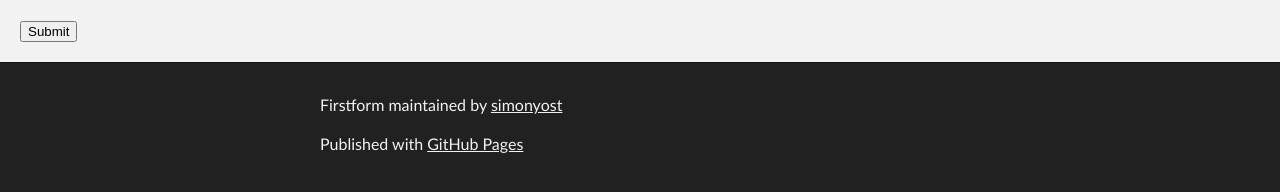
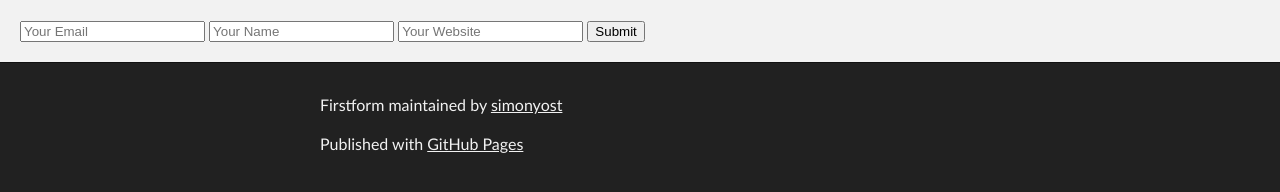
Before and after one commit to simonyost/firstform, a plain HTML site: page index.html in a window 1280 px wide. Shown: the part 212-404 px from the top of the page. Drawn offline with Linux system fonts and the light colour scheme.

Commit message:
Update index.html

```diff
--- a/index.html
+++ b/index.html
@@ -28,6 +28,9 @@
       <section>
           <form accept-charset="UTF-8" action="https://formkeep.com/f/a854dee3097d" method="POST">
             <input type="hidden" name="utf8" value="✓">
+            <input type="email" name="email" placeholder="Your Email">
+            <input type="text" name="name" placeholder="Your Name">
+            <input type="url" name="url" placeholder="Your Website">
             <button type="submit">Submit</button>
           </form>
       </section>
```
